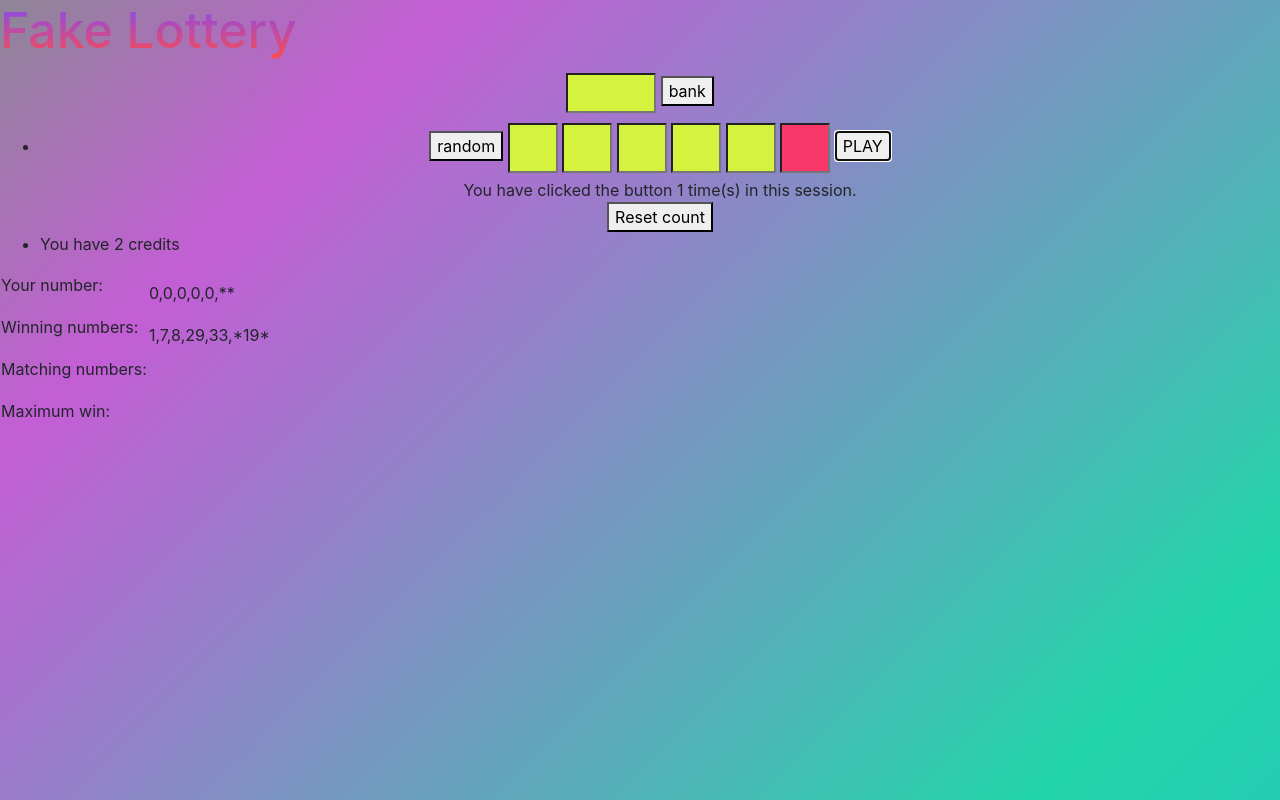
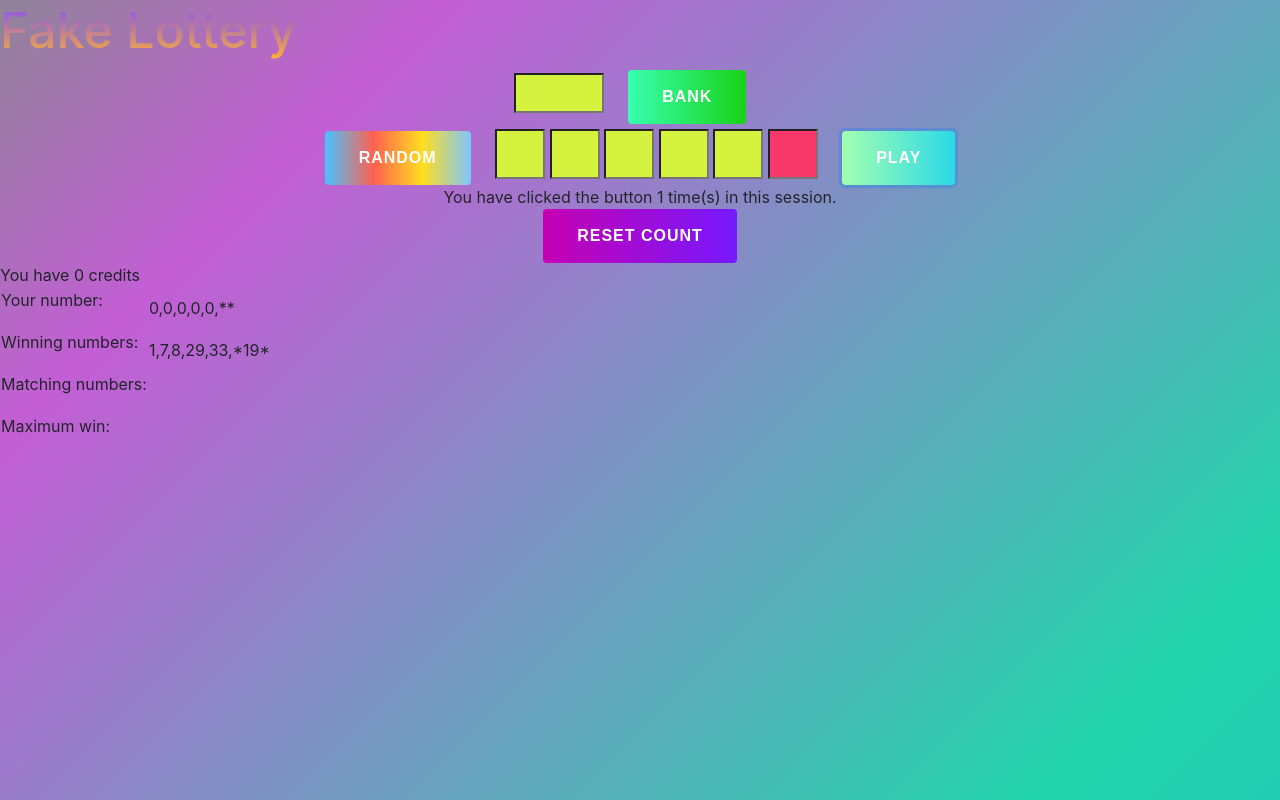
Before and after one commit to bogutskii/fakeLottery, a website: page index.html in a window 1280 px wide. Both pictures are taken after a click on the button "PLAY". Drawn offline with nearby package versions, Linux system fonts and the light colour scheme.

Commit message:
-- css style

```diff
--- a/css/main.css
+++ b/css/main.css
@@ -18,22 +18,21 @@ body {
 
 h1 {
     font-size: 50px;
-    background: -webkit-linear-gradient(#7c4bff, #ff4b4b);
+    background: -webkit-linear-gradient(#7c4bff, #ffb032);
     -webkit-background-clip: text;
     -webkit-text-fill-color: transparent;
 }
 .specialNumBox {
     width: 50px;
     height: 50px;
-    padding-bottom: 10px;
     font-size: x-large;
     background-color: #f8386b;
+    text-align:center
 }
 
 .numbox {
     width: 50px;
     height: 50px;
-    padding-bottom: 10px;
     margin-bottom: 5px;
     margin-top: 5px;
     background-color: #d5f33e;
@@ -50,7 +49,8 @@ h1 {
 }
 #inputBank{
     width: 90px;
-    text-align:center
+    text-align:center;
+    padding-top: 10px
 }
 
 .numboxBank {
@@ -66,3 +66,49 @@ h1 {
 .numboxBank::-webkit-inner-spin-button {
     display: none;
 }
+.btn {
+    margin: 0 20px;
+    padding: 15px 34px;
+    overflow: hidden;
+    font-family: 'Montserrat Alternates', sans-serif;
+    color: white;
+    letter-spacing: 1px;
+    text-transform: uppercase;
+    font-weight: 600;
+    border-width: 0;
+    transform: matrix3d(1, 0, 0, 0, 0, 1, 0, 0, 0, 0, 1, 0, 0, 0, 0, 1);
+    outline: none;
+    cursor: pointer;
+}
+.btn1 {
+    background: linear-gradient(90deg, #c600b2, #7619fd);
+}
+.btn2 {
+    background: linear-gradient(90deg, #a3ffb0, #2bd9e8);
+}
+.btn3 {
+    background: linear-gradient(90deg, #49c2ff, #ff6150, #ffde1f, #7cc6ff);
+}
+.btn4 {
+    background: linear-gradient(90deg, #38ffb1, #17d215);
+.btn:before,
+.btn:after {
+    content: "";
+    position: absolute;
+    z-index: -1;
+    width: 100%;
+    height: 100%;
+    left: -110%;
+    top: 0;
+    opacity: 0.1;
+    background: black;
+    transform: skewX(25deg);
+    transition: .5s ease;
+}
+.btn:hover:before {
+    left: -10%;
+    transition: .3s ease;
+}
+.btn:hover:after {
+    left: -20%;
+}
--- a/index.html
+++ b/index.html
@@ -10,29 +10,28 @@
 <body>
   <h1>Fake Lottery</h1>
   <div align="center">
-  <input id="inputBank" type = "number" class="numboxBank" onkeypress="this.value=this.value.substring(0,4);"size="6">
-    <button onclick="getBankCredit()">bank</button>
-
+  <input id="inputBank" type = "number" class="numboxBank" onkeypress="this.value=this.value.substring(0,2);"size="3">
+    <button class = "btn btn4" onclick="getBankCredit()">bank</button>
 
 
   </div>
-  <ul class="inputForm" >
-    <li class="numberbox_wrapper" >
+  <div class="inputForm" >
+    <div class="numberbox_wrapper" >
       <div align="center">
-        <button onclick="inputRandom()">random</button>
+        <button  class = "btn btn3" onclick="inputRandom()">random</button>
         <input name="Num1" type="number" id="numBoxId" class="numbox" onkeyup="limit(this);" required>
         <input name="Num2" type="number" id="numBoxId" class="numbox" onkeyup="limit(this);" required>
         <input name="Num3" type="number" id="numBoxId" class="numbox" onkeyup="limit(this);">
         <input name="Num4" type="number" id="numBoxId" class="numbox" onkeyup="limit(this);">
         <input name="Num5" type="number" id="numBoxId" class="numbox" onkeyup="limit(this);">
         <input name="Mega" type="number" id="Mega" class="specialNumBox" onkeyup="limitSpecial(this);">
-        <button onclick="(clickCounter(),getInputVal(),matchNumbers(),minusCredit())"> PLAY </button>
+        <button class = "btn btn2" onclick="(clickCounter(),getInputVal(),matchNumbers(),minusCredit())"> PLAY </button>
           <div id="CountResult"></div>
-        <button onclick="clickCounterZero()"> Reset count </button>
+        <button  class = "btn btn1" onclick="clickCounterZero()"> reset count </button>
       </div>
-    </li>
-    <li><span id="bankCredit"></li>
-  </ul>
+    </div>
+    <div><span id="bankCredit"></div>
+  </div>
 
   <table>
     <tr>
--- a/scripts/index.js
+++ b/scripts/index.js
@@ -4,18 +4,23 @@ let randomNum = [];
 //let maxWinStatus = 0;
 
 // bank credit
-let  credits = 2;
+let credits = 2;
 const getBankCredit = () => {
 	credits = document.getElementById('inputBank').value;
-	document.getElementById('bankCredit').innerHTML = 'You have ' +  credits + ' credits';
+	document.getElementById('bankCredit').innerHTML = 'You have ' + credits + ' credits';
 	return credits;
 };
 const minusCredit = () => {
-	if (credits >2 ){credits-=2;}
-	else if(credits <= 1){return alert ('refill credits');}
-	document.getElementById('bankCredit').innerHTML = 'You have ' +  credits + ' credits';
+	if (credits >= 2) {
+		credits -= 2;
+	}
+	else if (credits <= 1) {
+		return alert('refill credits');
+	}
+	document.getElementById('bankCredit').innerHTML = 'You have ' + credits + ' credits';
 
 };
+
 // limit on enter numbers
 function limit(elem) {
 	let max_chars = 2;
@@ -68,13 +73,13 @@ const randomUserNumber = () => randomizer();
 const winningNumbers = randomizer;
 
 // entering random numbers in input fields
-function inputRandom() {
+const inputRandom = () => {
 	randomNum = randomUserNumber();
-	for(let i = 0; i <5; i++){
-		document.getElementsByClassName('numbox')[i].value = randomNum[i]+ '';
+	for (let i = 0; i < 5; i++) {
+		document.getElementsByClassName('numbox')[i].value = randomNum[i] + '';
 	}
-  document.getElementsByClassName('specialNumBox')[0].value = randomNum[5].split('*').join('');
-}
+	document.getElementsByClassName('specialNumBox')[0].value = randomNum[5].split('*').join('');
+};
 
 //Match numbers ---------need fix---------
 const matchNumbers = () => {
@@ -111,7 +116,7 @@ const clickCounter = () => {
 	}
 };
 
-function clickCounterZero() {
+const clickCounterZero = () => {
 	sessionStorage.clickcount = 0;
 	document.getElementById('CountResult').innerHTML = 'You have clicked the button ' + sessionStorage.clickcount + ' time(s) in this session.';
-}
+};
```
Also changed, not shown: 1 other file.
